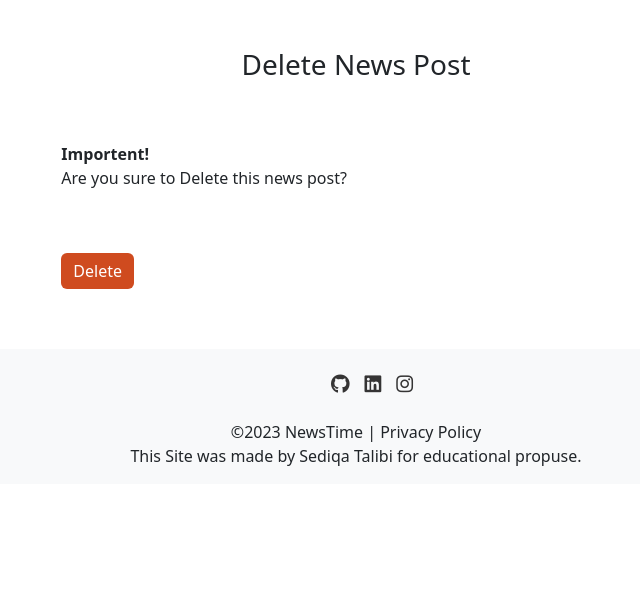
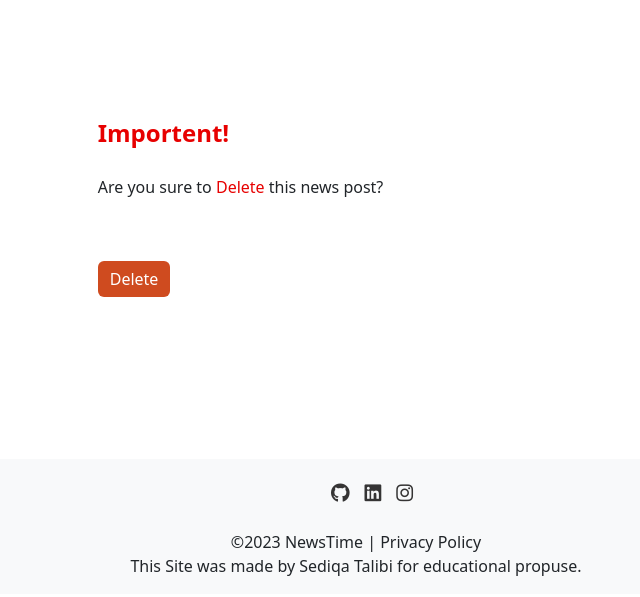
Before and after one commit to sediqa01/News-Aggregator, a Django app: a page that uses templates/base.html in a window 1280 px wide. Shown: the part 72-669 px from the top of the page, without its empty margins (284-924 px from the left). Run offline with Django 3.2, Linux system fonts and the light colour scheme; tables that the repository leaves empty hold one stand-in row (values such as "Sample post"); parts of the project's set-up code (start-up, migrations or seed data) failed here and were passed over; some libraries are stand-ins or nearby versions.

Commit message:
Add restriction for post managment

```diff
--- a/news/views.py
+++ b/news/views.py
@@ -85,9 +85,8 @@ class AddNewsPost(CreateView):
     form_class = AddNewsForm
     success_url = reverse_lazy('home')
 
-# ----  later ----
     # def form_valid(self, form):
-    #     author = Author.objects.get(user=self.request.user)
+    #     # author = Author.objects.get(user=self.request.user)
     #     form.instance.author = self.request.user
     #     form.save()
     #     return super(form_valid, self).form_valid(form)
--- a/static/css/style.css
+++ b/static/css/style.css
@@ -125,12 +125,12 @@
     color: #cf4b1f;
 }
 
-.con-logout {
+.my-container {
     margin: 8%;
 }
 
 .link {
-    color: #445261;
+    color: #404f5e;
     text-decoration: none;
 }
 
@@ -162,3 +162,12 @@
     margin: 8% 0%;
     border: none;
 }
+
+.warning {
+    color: #e70000;
+    font-size: 1.5rem;
+}
+
+#delete-txt {
+    color: #e70000;
+}
--- a/templates/account/logout.html
+++ b/templates/account/logout.html
@@ -5,7 +5,7 @@
 {% block head_title %}{% trans "Sign Out" %}{% endblock %}
 
 {% block content %}
-<div class="container con-logout py-5 h-100">
+<div class="container my-container py-5 h-100">
     <div class="row">
       <div class="col-md-8 mt-4 offset-md-2">
             <h3 class="mt-3">{% trans "Sign Out" %}</h3>
--- a/templates/base.html
+++ b/templates/base.html
@@ -41,9 +41,11 @@
             <a class="nav-link active" aria-current="page" href="{% url 'home' %}">Home</a>
           </li>
           {% if user.is_authenticated %}
+            {% if user.id == article.author.id %}
           <li class="nav-item">
             <a class="nav-link" href="{% url 'add_news' %}">Add News</a>
           </li>
+            {% endif %}
           <li class="nav-item">
             <a class="nav-link" href="{% url 'account_logout' %}">Logout</a>
           </li>
@@ -60,16 +62,6 @@
       </div>
     </div>
   </nav>
-  <!-- Site Header -->
-  <!-- <header>
-  <div class="display-date">
-    <span id="day">day</span>,
-    <span id="todayDate">00</span>
-    <span id="month">month</span>
-    <span id="year">0000</span>
-  </div>
-</header> -->
-
   <main class="flex-shrink-0 main-bg">
     {% block content %}
     <!-- Content goes here -->
--- a/templates/delete_news.html
+++ b/templates/delete_news.html
@@ -2,15 +2,17 @@
 {% block content %}
 {% load static %}
 
-<h3 class=" mt-5 text-center">Delete News Post</h3>
-<br>
-<div class="container">
-    <div class="col-lg-8 mt-3 mx-auto">
+
+<div class="container my-container h-100">
+    <div class="row">
+      <div class="col-md-8 offset-md-2">
         <div class="form-group">
             <form method="POST">
                 {% csrf_token %}
-                <strong>Importent!</strong>
-                <p>Are you sure to <span>Delete</span> this news post?</p>
+                <strong class="warning">Importent!</strong>
+                <br>
+                <br>
+                <p>Are you sure to <span id="delete-txt">Delete</span> this news post?</p>
                 <button class="btn btn-secondary">Delete</button>
             </form>
         </div>
```
Also changed, not shown: templates/index.html (+15 -1 lines).
